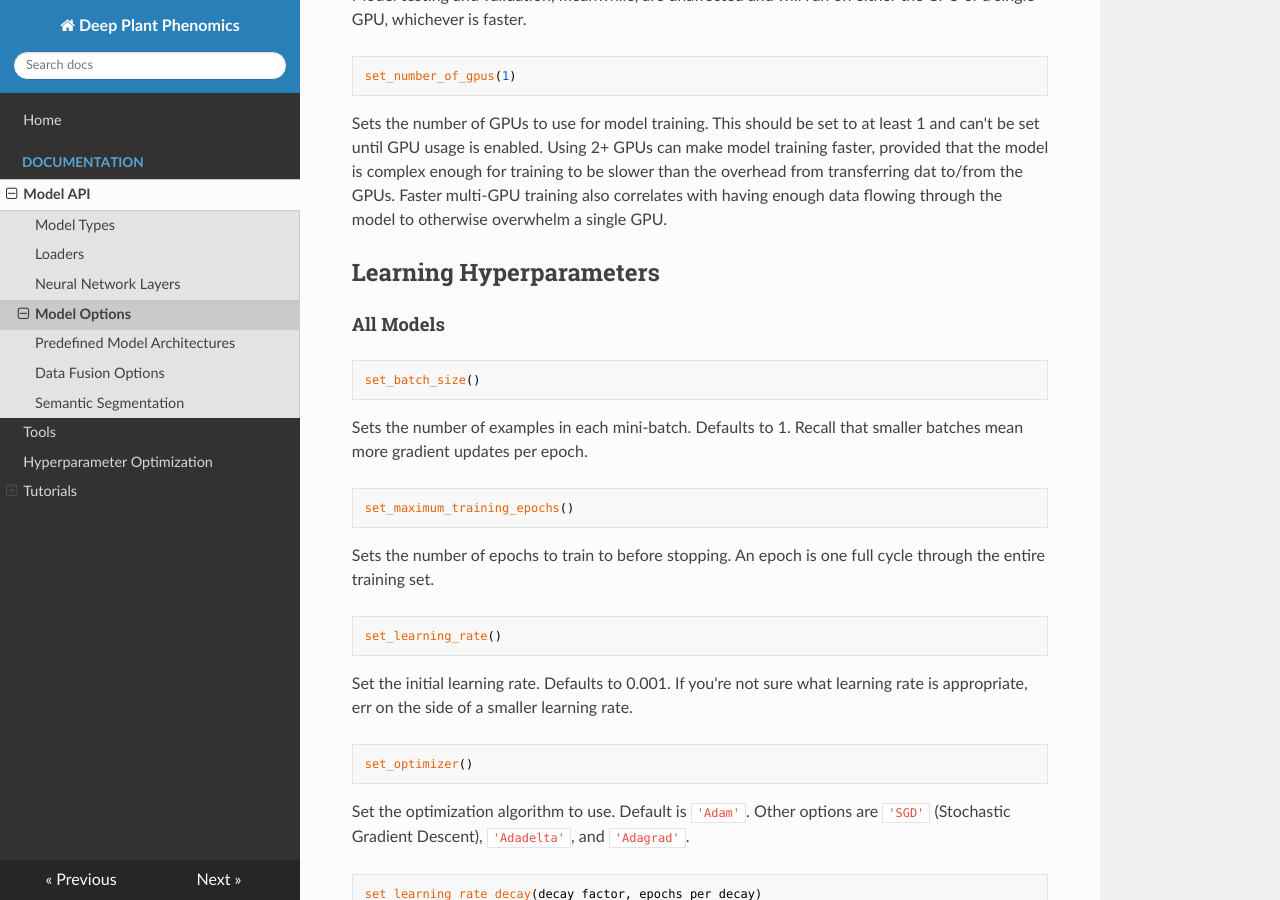
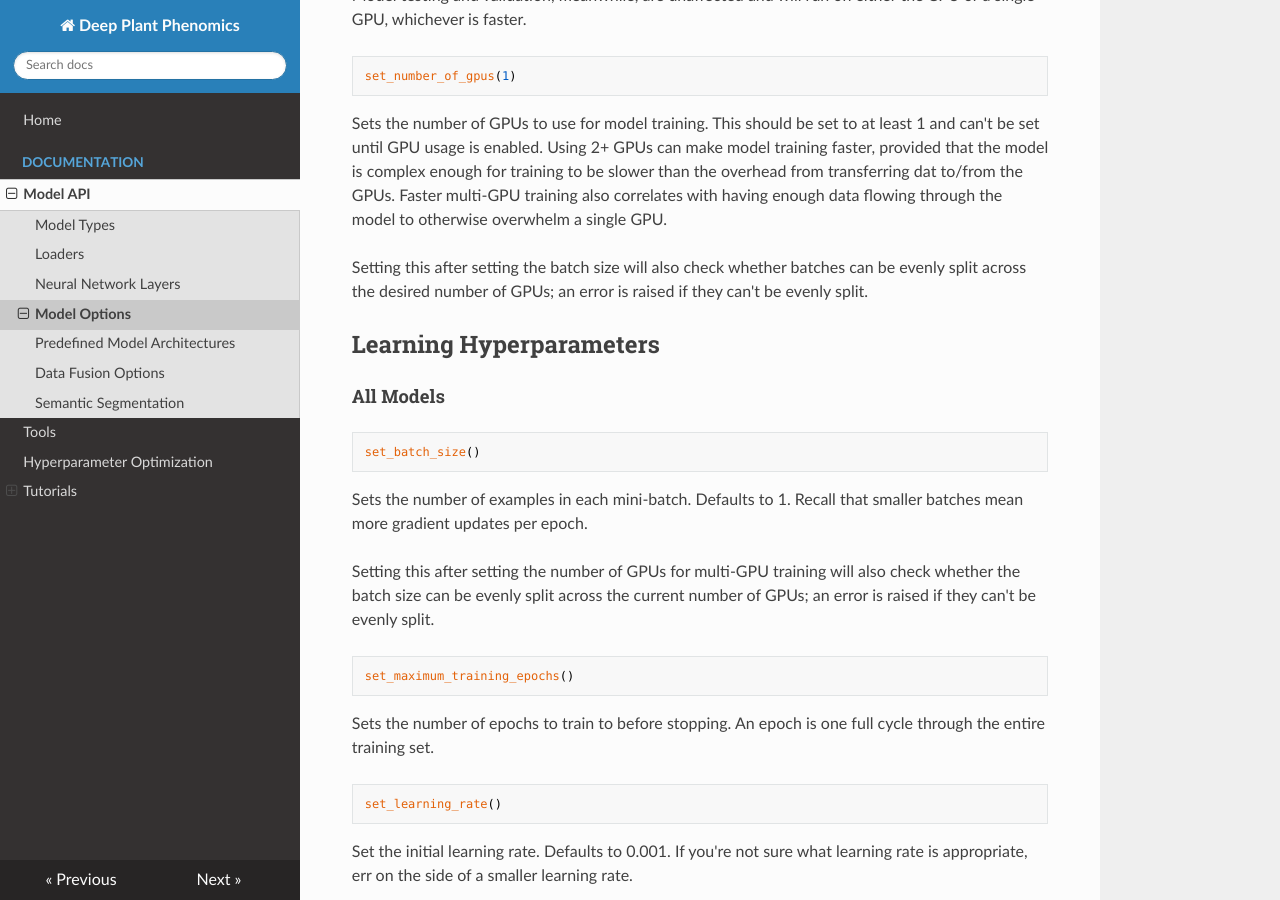
Before and after one commit to p2irc/deepplantphenomics, an MkDocs documentation site: the page built from docs/Model-Options.md, in a window 1280 px wide and 900 px high, scrolled down 596 px. Built offline with MkDocs 1.6.1, drawn with Linux system fonts in a browser that asks for light colours; nearby versions of some CDN libraries; old or Windows-style settings are respelled for this version of MkDocs.

Commit message:
Add mentions of batch splitting checks in GPU settings docs

````diff
--- a/docs/Model-Options.md
+++ b/docs/Model-Options.md
@@ -22,6 +22,8 @@ set_number_of_gpus(1)
 
 Sets the number of GPUs to use for model training. This should be set to at least 1 and can't be set until GPU usage is enabled. Using 2+ GPUs can make model training faster, provided that the model is complex enough for training to be slower than the overhead from transferring dat to/from the GPUs. Faster multi-GPU training also correlates with having enough data flowing through the model to otherwise overwhelm a single GPU.
 
+Setting this after setting the batch size will also check whether batches can be evenly split across the desired number of GPUs; an error is raised if they can't be evenly split.
+
 ## Learning Hyperparameters
 #### All Models
 
@@ -30,6 +32,8 @@ set_batch_size()
 ```
 
 Sets the number of examples in each mini-batch. Defaults to 1. Recall that smaller batches mean more gradient updates per epoch.
+
+Setting this after setting the number of GPUs for multi-GPU training will also check whether the batch size can be evenly split across the current number of GPUs; an error is raised if they can't be evenly split.
 
 ```
 set_maximum_training_epochs()
````
